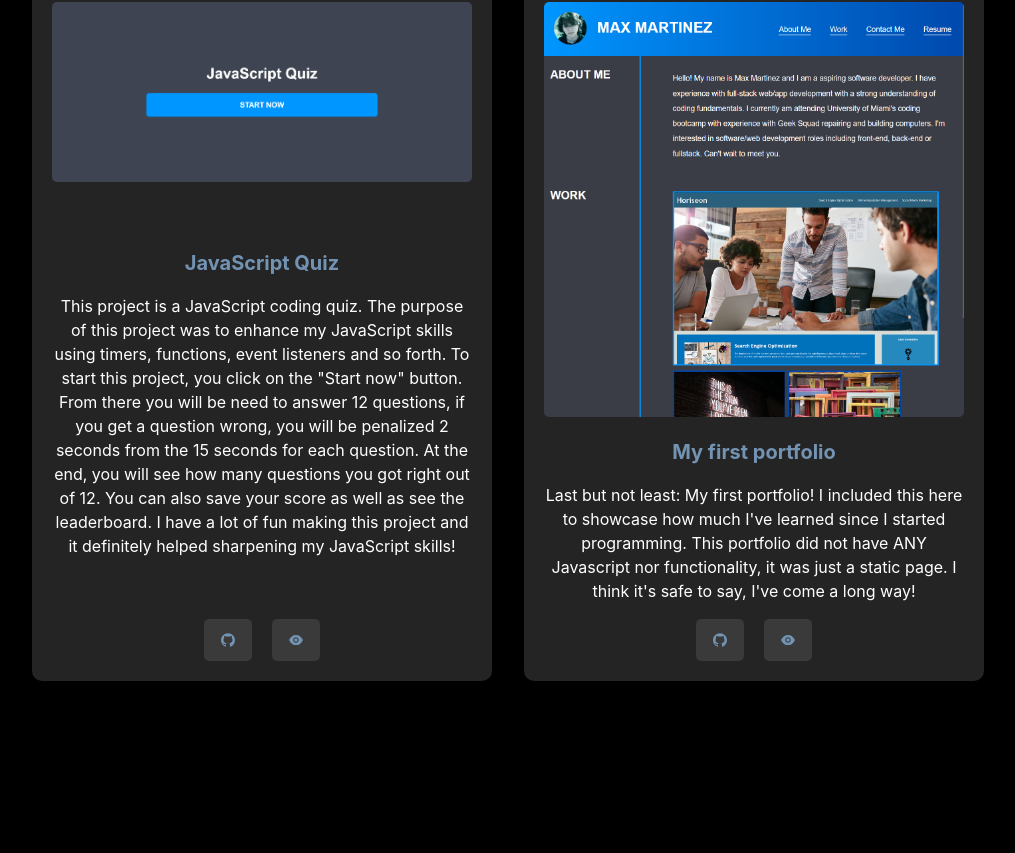
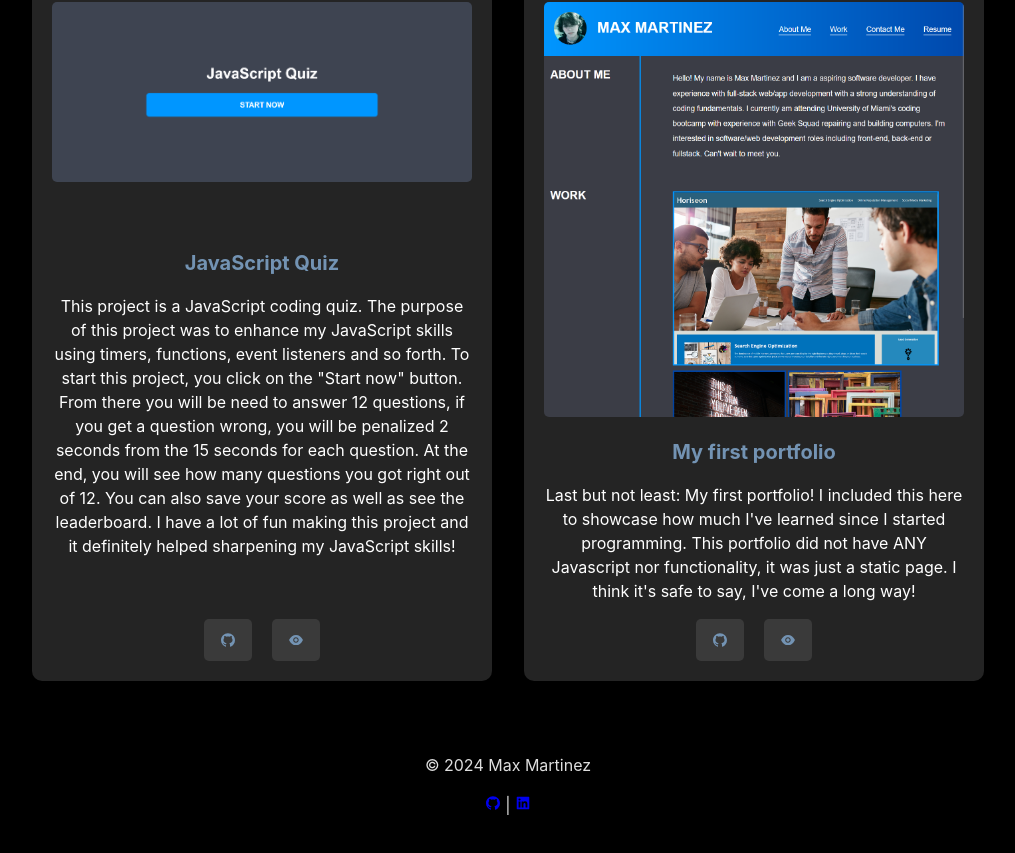
Before and after one commit to p111111111uto/max-martinez.dev, a React (Vite) app: page /projects in a window 1280 px wide. Shown: the part 934-1787 px from the top of the page, without its empty margins (132-1147 px from the left). Before the commit the page ends 1647 px from the top, so only its background shows below. Built offline with nearby package versions, Linux system fonts and the light colour scheme.

Commit message:
footer addition

```diff
--- a/src/App.css
+++ b/src/App.css
@@ -250,3 +250,11 @@ header {
   display: flex;
   align-items: center;
 }
+
+
+footer {
+  text-align: center;
+  padding: 20px;
+  display: inline;
+  z-index: 1000;
+}
--- a/src/App.jsx
+++ b/src/App.jsx
@@ -3,6 +3,7 @@ import Header from './components/Header';
 import Home from './components/Home/Home';
 import AboutMe from './components/About/AboutMe';
 import Projects from './components/Projects/Projects';
+import Footer from './components/Footer';
 import { BrowserRouter as Router, Routes, Route } from 'react-router-dom';
 
 function App() {
@@ -16,6 +17,7 @@ function App() {
           <Route path='/about-me' element={<AboutMe />} />
           <Route path='/projects' element={<Projects />} />
         </Routes>
+      <Footer />
       </Router>
     </>
   )
--- a/src/components/Footer.jsx
+++ b/src/components/Footer.jsx
@@ -0,0 +1,19 @@
+import { AiFillGithub,
+AiFillLinkedin } from "react-icons/ai"
+
+export default function Footer() {
+    return (
+        <footer>
+        <p>© 2024 Max Martinez</p>
+        <p>
+          <a href="https://github.com/maxmruiz" target="_blank" rel="noopener noreferrer">
+            <AiFillGithub />
+          </a>
+          {' | '}
+          <a href="https://www.linkedin.com/in/max-martinez1010" target="_blank" rel="noopener noreferrer">
+            <AiFillLinkedin />
+        </a>
+        </p>
+      </footer>
+    )
+}
```
